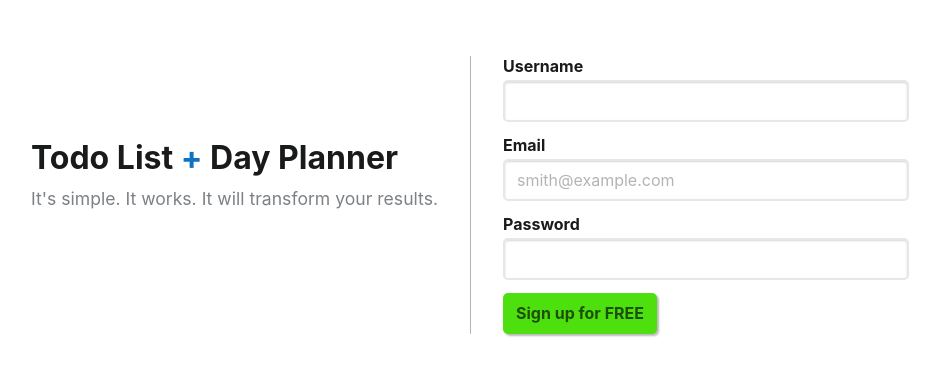
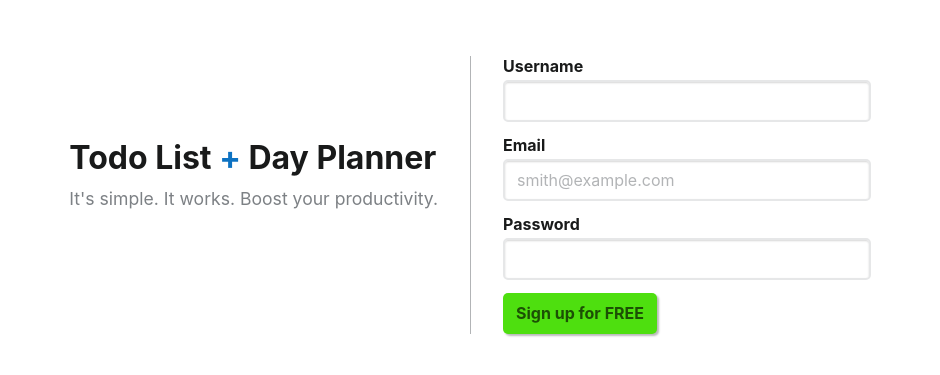
Before and after one commit to Tekhne/todo, a React (Create React App) app in the folder client/: page / in a window 1280 px wide. Shown: the part 139-514 px from the top of the page, without its empty margins (170-1110 px from the left). Built offline with nearby package versions, Linux system fonts and the light colour scheme.

Commit message:
Change text

```diff
--- a/client/src/Welcome.jsx
+++ b/client/src/Welcome.jsx
@@ -16,7 +16,7 @@ export function Welcome() {
               </span>
             </h1>
             <h2 className="hero-subheader">
-              It's simple. It works. It will transform your results.
+              It's simple. It works. Boost your productivity.
             </h2>
           </section>
           <SignupForm />
```
